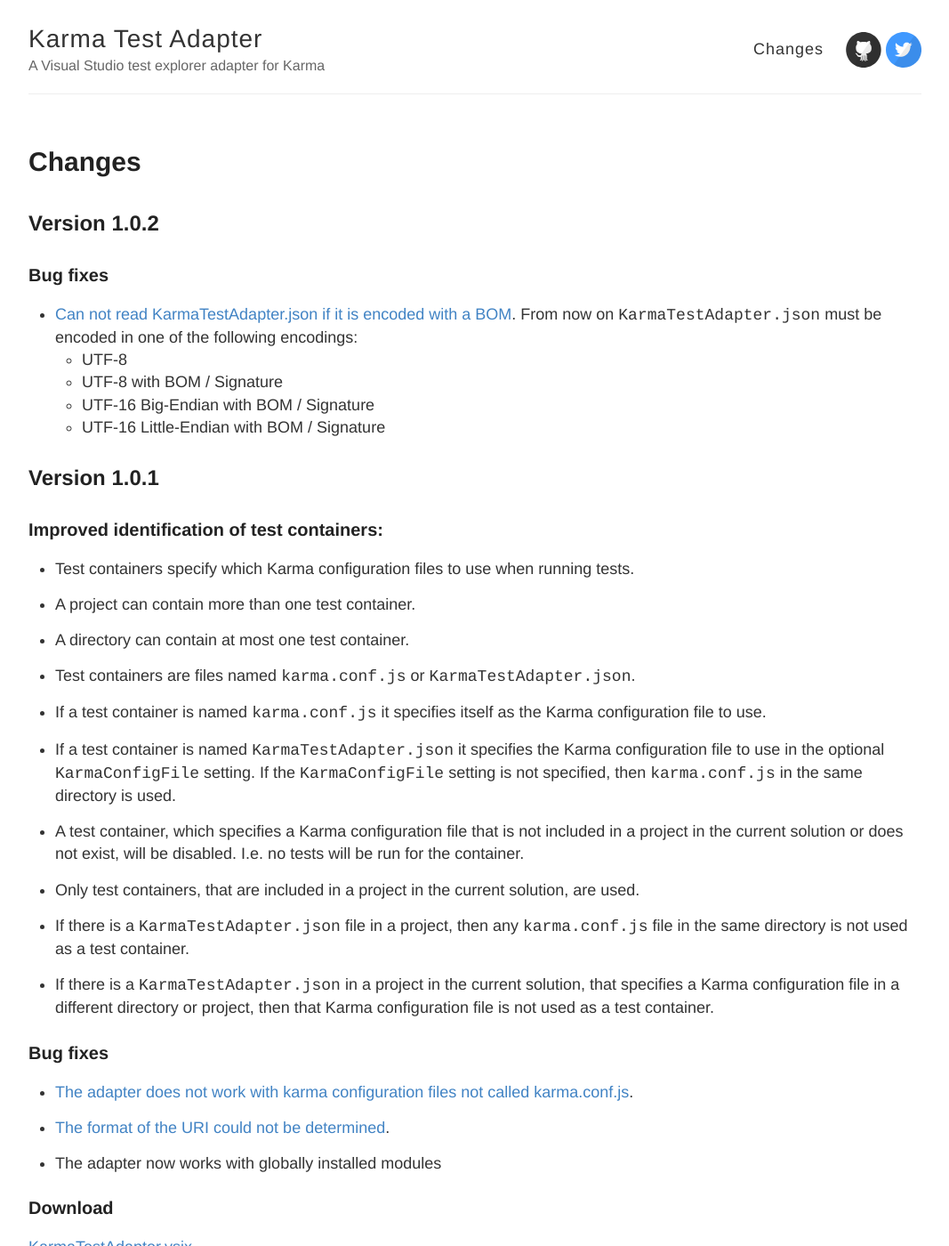
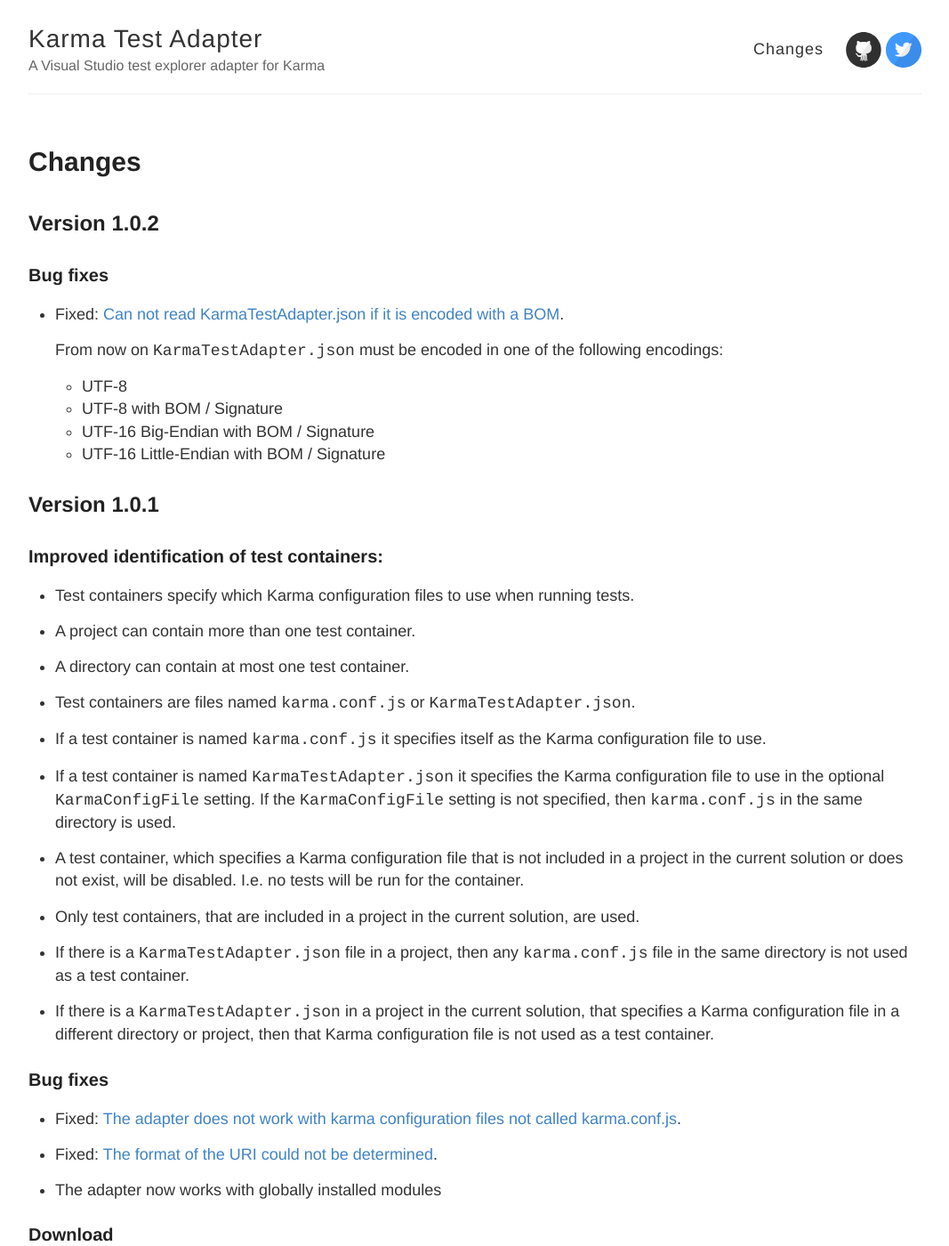
Before and after one commit to MortenHoustonLudvigsen/KarmaTestAdapter, a Jekyll site: the page built from Changes.md, in a window 1280 px wide and 1400 px high. Shown: the whole window at 89% size, without its empty margins (106-1173 px from the left). Built offline with Jekyll 4.4.1, drawn with Linux system fonts in a browser that asks for light colours; Markdown is read by kramdown in place of the engine named in the settings.

Commit message:
Update change log

```diff
--- a/Changes.md
+++ b/Changes.md
@@ -8,8 +8,10 @@
 
 ### Bug fixes
 
-* [Can not read KarmaTestAdapter.json if it is encoded with a BOM](https://github.com/MortenHoustonLudvigsen/KarmaTestAdapter/issues/12).
+* Fixed: [Can not read KarmaTestAdapter.json if it is encoded with a BOM](https://github.com/MortenHoustonLudvigsen/KarmaTestAdapter/issues/12).
+
   From now on `KarmaTestAdapter.json` must be encoded in one of the following encodings:
+
   * UTF-8
   * UTF-8 with BOM / Signature
   * UTF-16 Big-Endian with BOM / Signature
@@ -41,9 +43,9 @@
 
 ### Bug fixes
 
-* [The adapter does not work with karma configuration files not called karma.conf.js](https://github.com/MortenHoustonLudvigsen/KarmaTestAdapter/issues/15).
+* Fixed: [The adapter does not work with karma configuration files not called karma.conf.js](https://github.com/MortenHoustonLudvigsen/KarmaTestAdapter/issues/15).
 
-* [The format of the URI could not be determined](https://github.com/MortenHoustonLudvigsen/KarmaTestAdapter/issues/13).
+* Fixed: [The format of the URI could not be determined](https://github.com/MortenHoustonLudvigsen/KarmaTestAdapter/issues/13).
 
 * The adapter now works with globally installed modules
 
```
